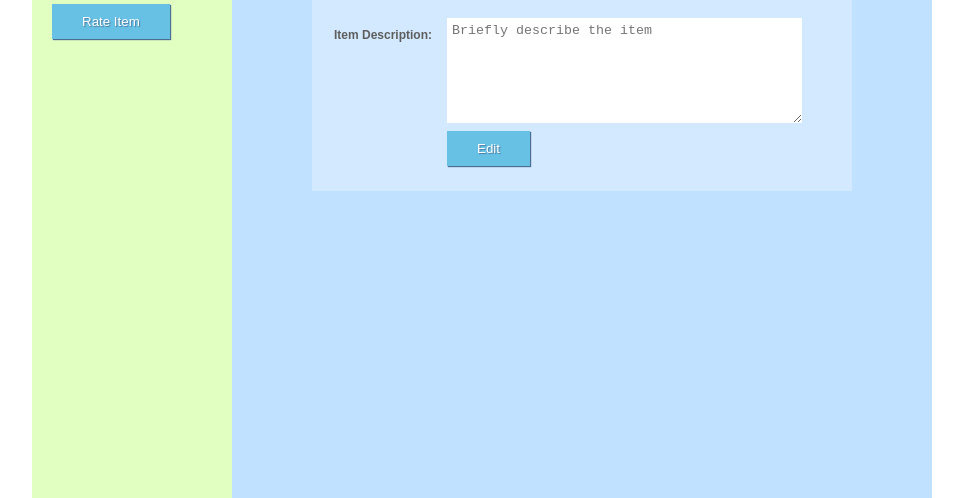
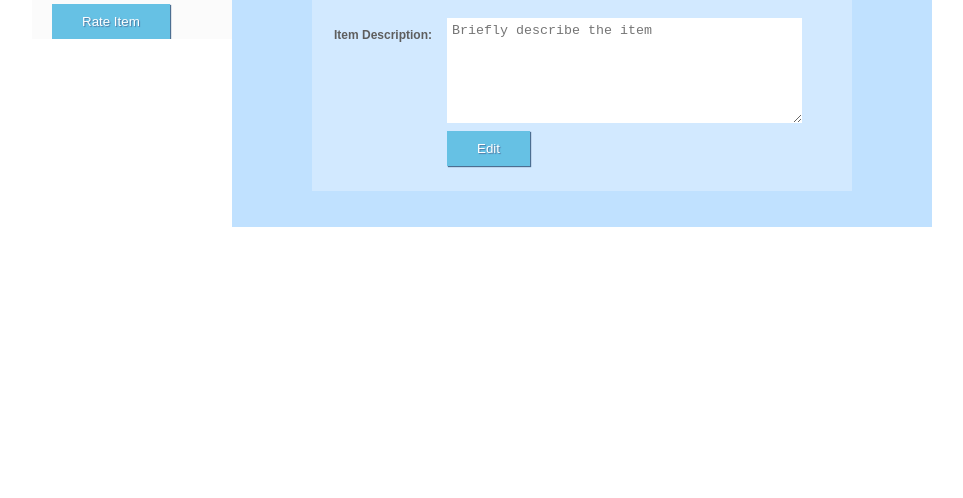
Before and after one commit to tzbee/feedback, a plain HTML site: page WebContent/editItem.html in a window 1280 px wide. Shown: the part 344-842 px from the top of the page, without its empty margins (158-1121 px from the left). After the commit the page ends 800 px from the top, so only its background shows below. Drawn offline with nearby package versions, Linux system fonts and the light colour scheme; no server answers.

Commit message:
page scroll fix

```diff
--- a/WebContent/stylesheet.css
+++ b/WebContent/stylesheet.css
@@ -5,9 +5,17 @@
 	margin: 0;
 	border: thick;
 }
+html{
+    min-height:100%;
+    position:relative
+}
 
 body {
 	background-color: rgb(255, 255, 255);
+	overflow: scroll;
+	height:100%
+
+
 }
 
 table,td,th {
@@ -51,7 +59,7 @@ td {
 .blended_grid {
 	display: block;
 	width: 900px;
-	overflow: auto;
+	overflow: hidden;
 	margin: 30px auto 0 auto;
 }
 
@@ -66,24 +74,27 @@ td {
 	clear: none;
 	height: 200px;
 	width: 900px;
-	padding: 3px;
 }
 
 .pageLeftMenu {
-	background-color: #e1ffc0;
+	background-color:#FBFBFB/* #e1ffc0*/;
 	float: left;
 	clear: none;
-	height: 600px;
+	height: 100%;
 	width: 200px;
+	overflow-y:hidden;
+	overflow-x:hidden;
 }
 
 .pageContent {
 	background-color: #C0E1FF;
-	float: left;
+
+	float: right;
 	clear: none;
-	height: 600px;
+	height: 100%;
 	width: 700px;
-	overflow: hidden;
+	overflow-y:hidden;
+	overflow-x:hidden;
 }
 
 .pageFooter {
```
